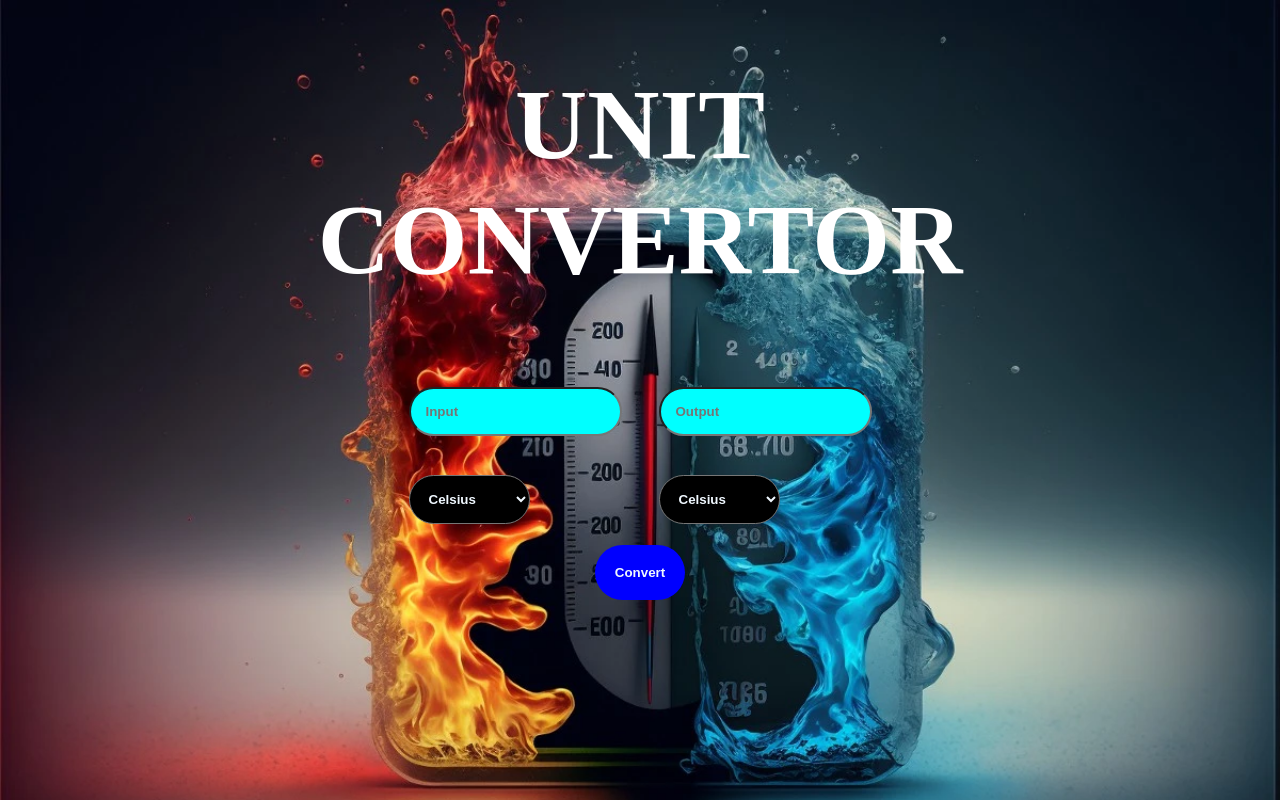
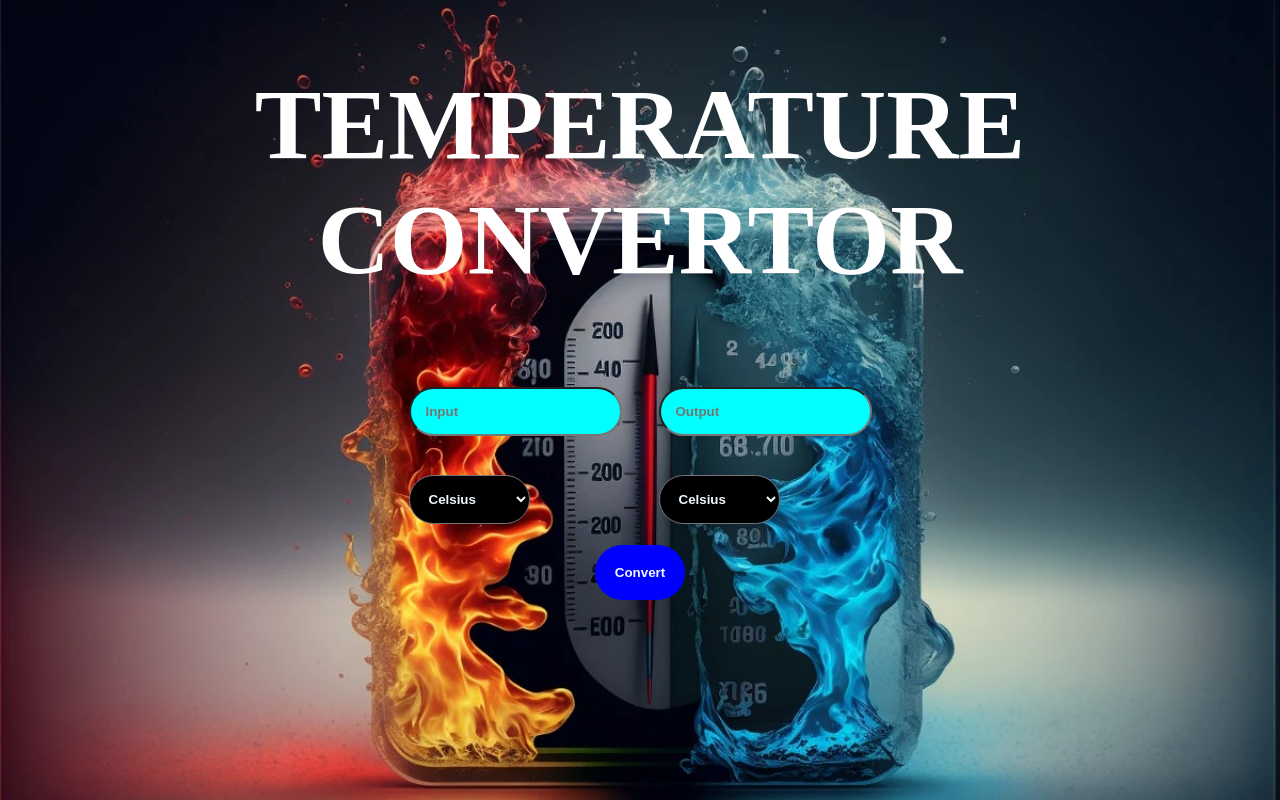
Before and after one commit to HereiamRishabh/oibsip_taskno_3, a plain HTML site: page index.html in a window 1280 px wide. Drawn offline with Linux system fonts and the light colour scheme.

Commit message:
Update index.html

```diff
--- a/index.html
+++ b/index.html
@@ -1,7 +1,7 @@
 <!Doctype html>
 <Html>
     <head>
-        <Title>Unit convertor</Title>
+        <Title>Temperature convertor</Title>
         <style>
             body{
                 background-image: url("temperature-converter.webp");
@@ -46,7 +46,7 @@
         </style>
     </head>
     <body>
-        <h1 align="center">UNIT <br> CONVERTOR</h1>
+        <h1 align="center">TEMPERATURE <br> CONVERTOR</h1>
         <center>
             <table>
         <tr>
```
